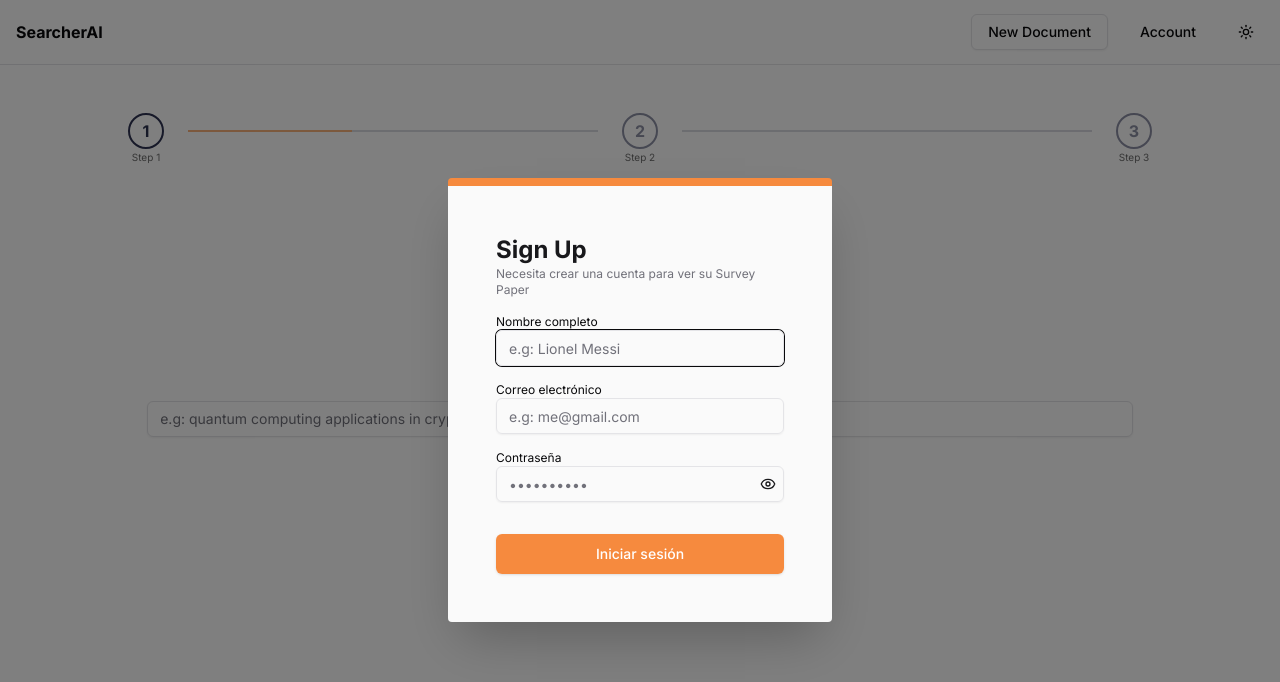
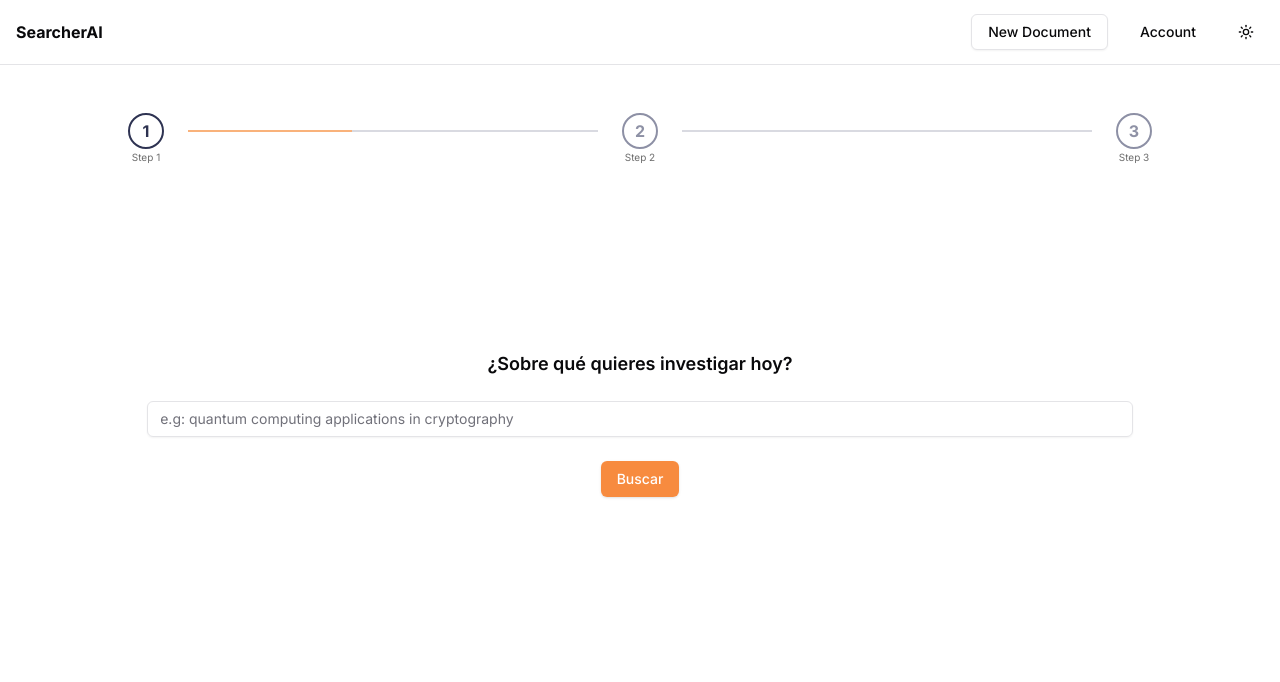
Before and after one commit to thsergitox/searcherAI, a Next.js app: page /project/create in a window 1280 px wide. Shown: the top 682 px of the page. Built offline with nearby package versions, Linux system fonts and the light colour scheme.

Commit message:
bug to fix

```diff
--- a/app/project/create/page.tsx
+++ b/app/project/create/page.tsx
@@ -29,7 +29,7 @@ export default function CreateProject(){
     const [articles, setArticles] = useState<Article[]>([]);
     const [expandedAbstracts, setExpandedAbstracts] = useState<{ [key: number]: boolean }>({});
     const [selectedArticles, setSelectedArticles] = useState<Article[]>([]);
-    const [isModalOpen, setIsModalOpen] = useState(true);
+    const [isModalOpen, setIsModalOpen] = useState(false);
 
     const handleChangeStep = (step: number) =>{
         setCurrentStep(step)
@@ -118,9 +118,9 @@ export default function CreateProject(){
                 body: JSON.stringify({access_token: getCookie('token'),  description: '', is_public: true, papers: selectedArticles, title:subject})
             })
 
-            if(response.ok){
+            if(!response.ok){
                 const errorData = await response.json();
-                console.error(errorData.detail)
+                console.error('errorData.detail: ', errorData.detail)
             }
 
             const id = await response.json();
@@ -128,7 +128,7 @@ export default function CreateProject(){
             // window.open(`http://localhost:3000/project/${id}`)
 
         } catch (error) {
-            console.error(error)
+            console.error('error: ', error)
         }
     }
 
@@ -237,7 +237,7 @@ export default function CreateProject(){
        </div>
        {isModalOpen && (
         <div className='modal-overlay'>
-            <LoginForm></LoginForm>
+            <LoginForm onCreateProject={CreateProject}></LoginForm>
         </div>
       )}
     </div>)
```
